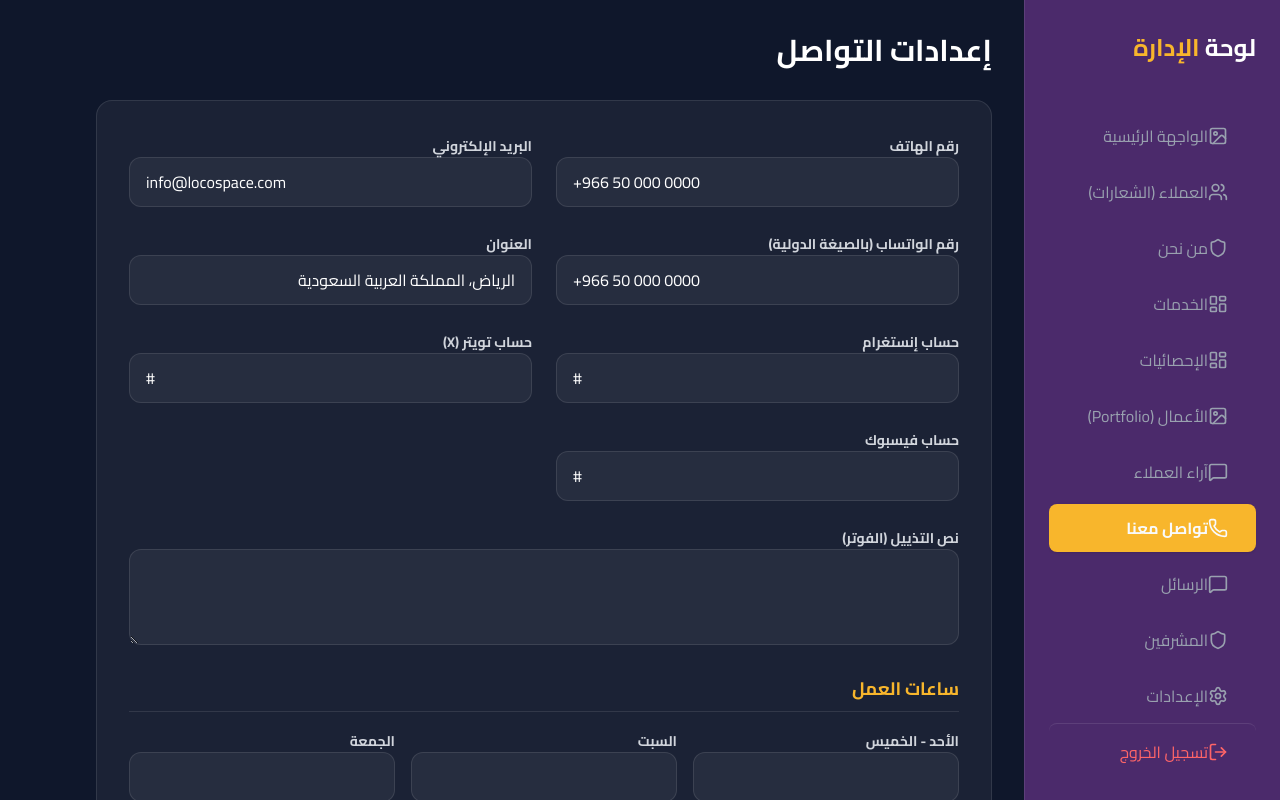
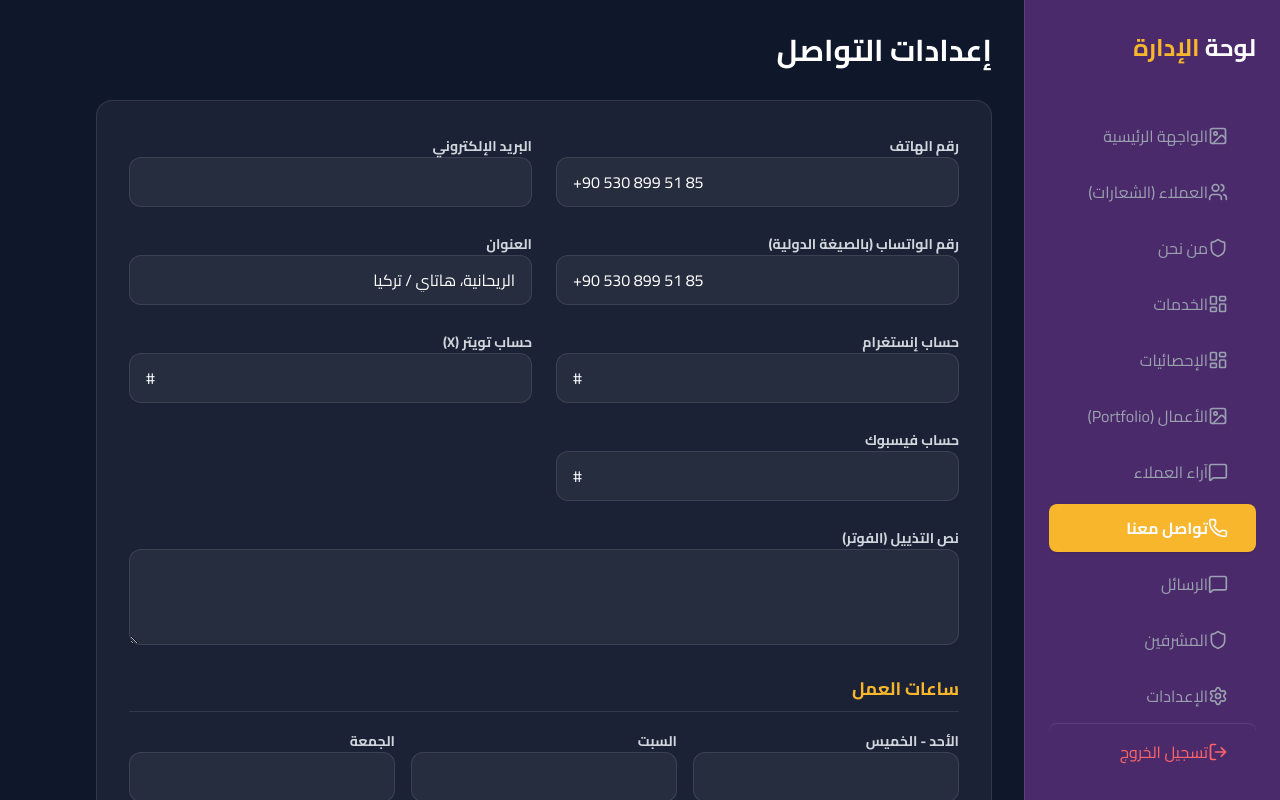
Before and after one commit to ameeraltaleb/Ruya-Design, a React (Vite) app: page /admin/contact in a window 1280 px wide. Shown: the top 800 px of the page. Built offline with nearby package versions, Linux system fonts and the light colour scheme; no server answers; the database is empty; sample sign-in values are in the browser's storage.

Commit message:
feat: Update contact info and hero branding
Reflects changes in the company's primary contact number and address, shifting to a Turkish number. Updates the hero section's prefix to "رؤيــا" for branding consistency. Adjusts statistics to reflect current project and client counts.

```diff
--- a/src/components/Hero.tsx
+++ b/src/components/Hero.tsx
@@ -26,8 +26,7 @@ interface HeroData {
 }
 
 const DEFAULT_HERO: HeroData = {
-  subtitle: "وكالة إبداعية متكاملة",
-  title_prefix: "رؤية",
+  title_prefix: "رؤيــا",
   title_highlight: "للتصميم",
   slogan: "New World, New Thinking ...",
   description:
--- a/src/components/Stats.tsx
+++ b/src/components/Stats.tsx
@@ -13,10 +13,9 @@ export interface StatItem {
 
 export default function Stats() {
   const [stats, setStats] = useState<StatItem[]>([
-    { id: 1, name: "عميل سعيد", value: "+500", iconName: "Users" },
-    { id: 2, name: "مشروع مكتمل", value: "+1200", iconName: "Briefcase" },
+    { id: 1, name: "عميل", value: "+500", iconName: "Users" },
+    { id: 2, name: "مشروع مكتمل", value: "+120", iconName: "Briefcase" },
     { id: 3, name: "سنوات الخبرة", value: "+10", iconName: "Clock" },
-    { id: 4, name: "جائزة إبداعية", value: "25", iconName: "Award" },
   ]);
 
   useEffect(() => {
--- a/src/components/WhatsApp.tsx
+++ b/src/components/WhatsApp.tsx
@@ -8,7 +8,7 @@ export default function WhatsApp() {
   const whatsappNumber = contactInfo.whatsapp.replace(/\D/g, "");
   const message = "مرحباً رؤية ديزاين، أرغب في الاستفسار عن خدماتكم.";
 
-  const whatsappUrl = `https://wa.me/${905335942376}?text=${encodeURIComponent(message)}`;
+  const whatsappUrl = `https://wa.me/${905308995185}?text=${encodeURIComponent(message)}`;
 
   return (
     <motion.a
--- a/src/components/admin/ContactAdmin.tsx
+++ b/src/components/admin/ContactAdmin.tsx
@@ -57,13 +57,12 @@ function handleFirestoreError(
 }
 
 const DEFAULT_CONTACT_INFO: ContactInfo = {
-  phone: "+966 50 000 0000",
-  email: "info@locospace.com",
-  address: "الرياض، المملكة العربية السعودية",
+  phone: "+90 530 899 51 85",
+  address: "الريحانية، هاتاي / تركيا",
   instagram: "#",
   facebook: "#",
   twitter: "#",
-  whatsapp: "+966 50 000 0000",
+  whatsapp: "+90 530 899 51 85",
 };
 
 export default function ContactAdmin() {
--- a/src/lib/useContactInfo.ts
+++ b/src/lib/useContactInfo.ts
@@ -19,13 +19,12 @@ export interface ContactInfo {
 }
 
 const DEFAULT_CONTACT_INFO: ContactInfo = {
-  phone: "+966 50 000 0000",
-  email: "info@locospace.com",
-  address: "الرياض، المملكة العربية السعودية",
+  phone: "+90 530 899 51 85",
+  address: "الريحانية،هاتاي / تركيا",
   instagram: "#",
   facebook: "#",
   twitter: "#",
-  whatsapp: "+966500000000",
+  whatsapp: "905308995185",
   footerText:
     "نقدم حلولاً إبداعية في عالم التصميم والطباعة، حيث نجمع بين الخبرة والابتكار لنضع علامتك التجارية في الصدارة.",
   workingHours: {
```
